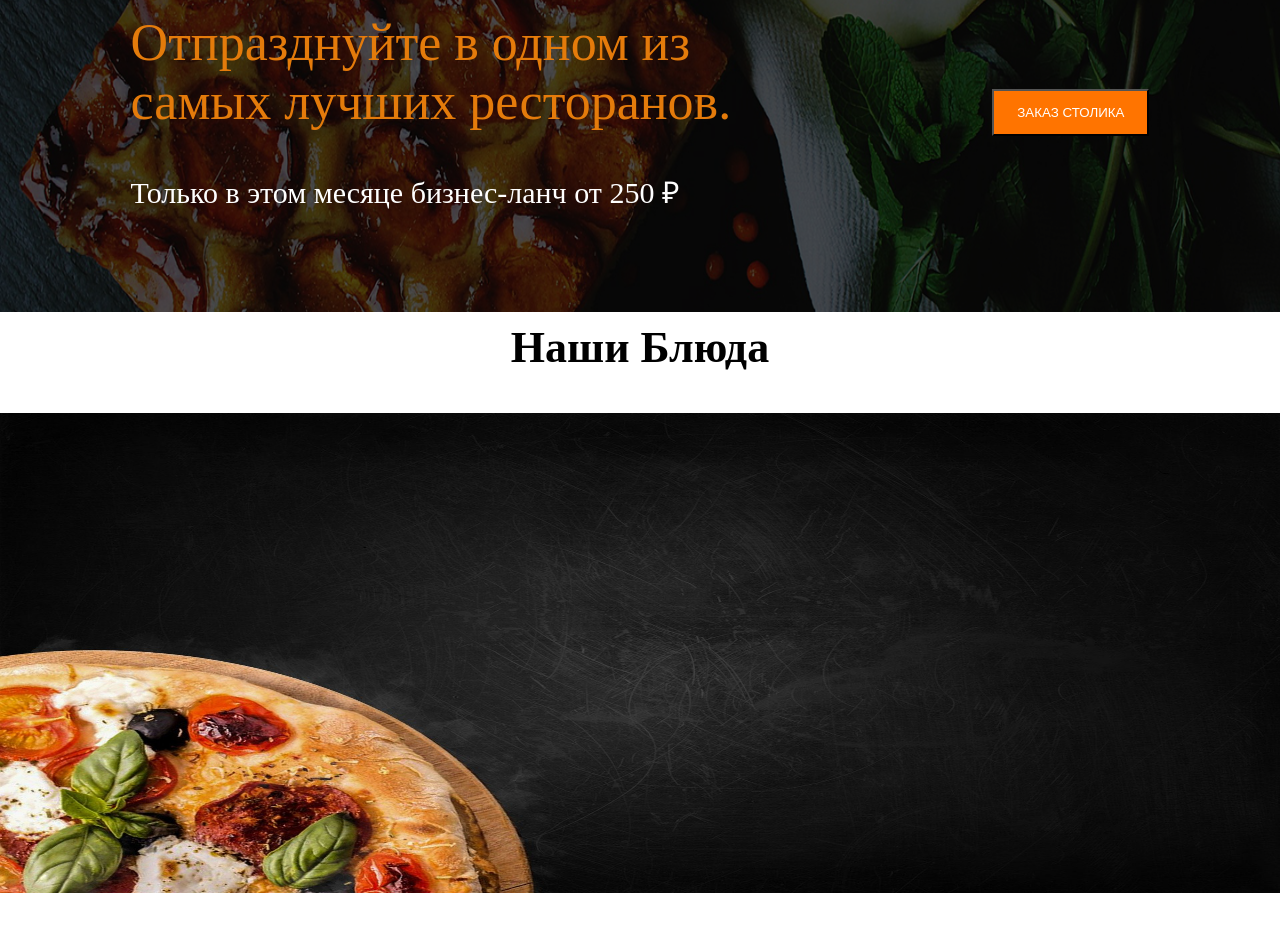
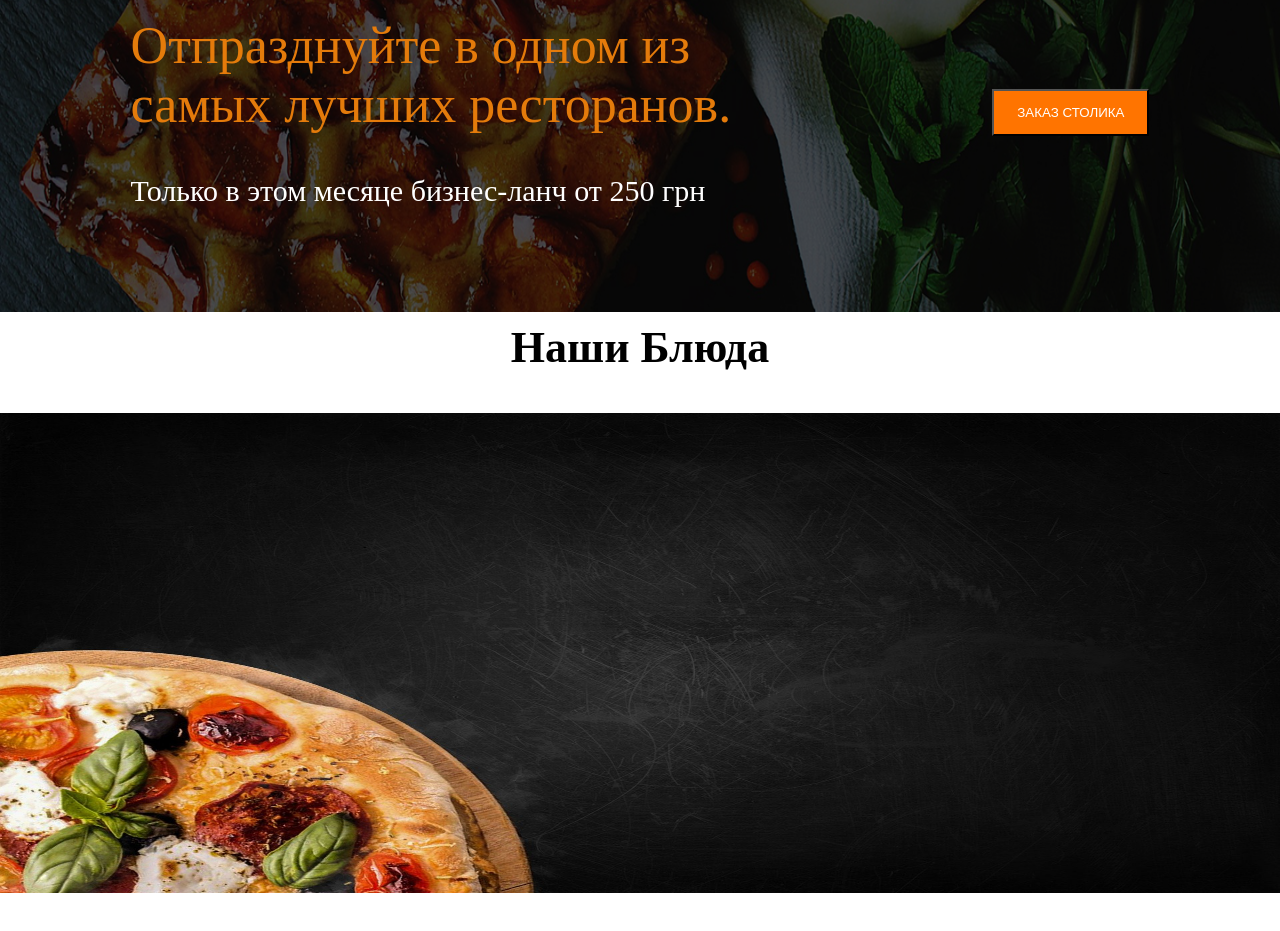
Before and after one commit to Alexandr19961802/alexandr1998.github.io, a plain HTML site: page Index.html in a window 1280 px wide. Shown: the part 1720-2651 px from the top of the page. Drawn offline with nearby package versions, Linux system fonts and the light colour scheme; a script that the page names is missing.

Commit message:
Update Index.html

```diff
--- a/Index.html
+++ b/Index.html
@@ -145,7 +145,7 @@
                             <div>
 
                                 <p class="text-s">Отпразднуйте в одном из <br> самых лучших ресторанов.</p>
-                                <p class="wut">Только в этом месяце бизнес-ланч от 250 ₽</p>
+                                <p class="wut">Только в этом месяце бизнес-ланч от 250 грн</p>
                             </div>
                             <div>
 
```
